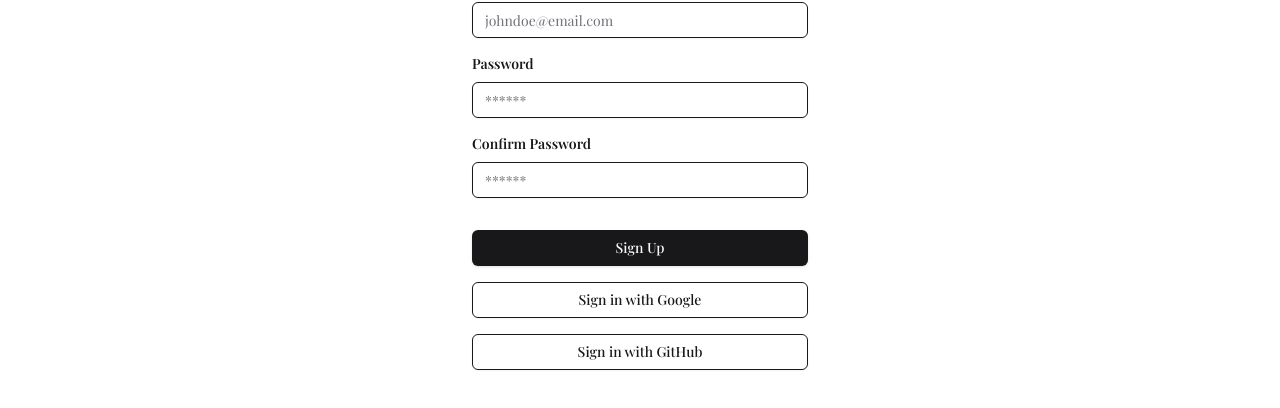
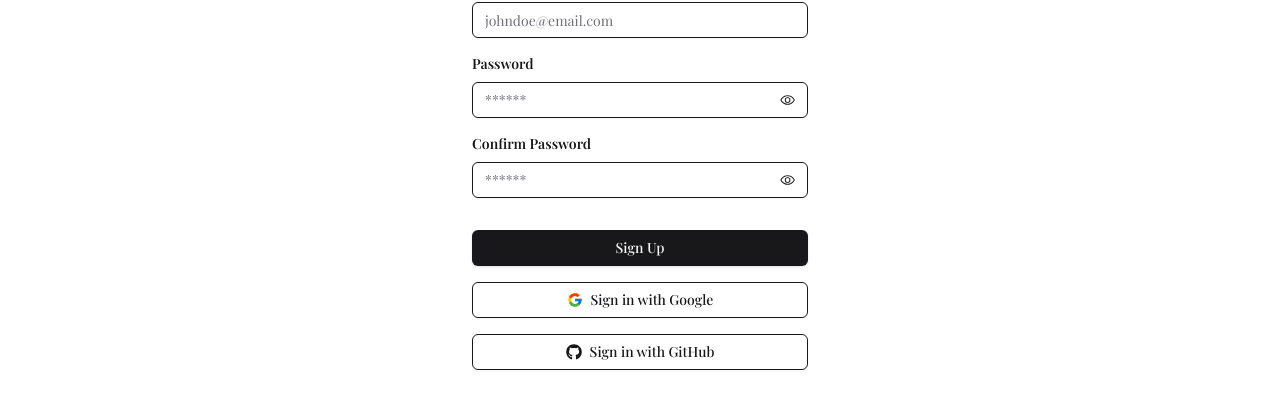
Before and after one commit to klam2k20/Postit, a Next.js app: page /sign-up in a window 1280 px wide. Shown: the part 310-718 px from the top of the page. Built offline with nearby package versions, Linux system fonts and the light colour scheme; no server answers; a web font is replaced by a local one.

Commit message:
Add loading icon to sign up and sign in buttons, add icons to social logins, add password visibility toggling

```diff
--- /dev/null
+++ b/src/components/auth/PasswordInput.tsx
@@ -0,0 +1,42 @@
+"use client";
+
+import * as React from "react";
+import { useState } from "react";
+import { PiEye, PiEyeClosed } from "react-icons/pi";
+
+interface IPasswordInputProps
+  extends React.InputHTMLAttributes<HTMLInputElement> {}
+
+const PasswordInput = React.forwardRef<HTMLInputElement, IPasswordInputProps>(
+  ({ ...props }, ref) => {
+    const [show, setShow] = useState(false);
+    return (
+      <div className="flex h-9 w-full items-center rounded-md border border-input border-zinc-900 bg-transparent px-3 py-1 shadow-sm transition-colors file:border-0 file:bg-transparent file:text-sm file:font-medium placeholder:text-muted-foreground focus-visible:outline-none focus-visible:ring-1 focus-visible:ring-ring disabled:cursor-not-allowed disabled:opacity-50">
+        <input
+          type={show ? "text" : "password"}
+          id="password"
+          placeholder="******"
+          className="w-full border-none p-0 text-sm placeholder:text-muted-foreground focus-visible:outline-none focus-visible:ring-0"
+          ref={ref}
+          {...props}
+        />
+
+        {show ? (
+          <PiEyeClosed
+            className="h-4 w-4 cursor-pointer"
+            onClick={() => setShow(false)}
+          />
+        ) : (
+          <PiEye
+            className="h-4 w-4 cursor-pointer"
+            onClick={() => setShow(true)}
+          />
+        )}
+      </div>
+    );
+  },
+);
+
+PasswordInput.displayName = "PasswordInput";
+
+export { PasswordInput };
--- a/src/components/auth/SignInForm.tsx
+++ b/src/components/auth/SignInForm.tsx
@@ -6,6 +6,7 @@ import { cn } from "@/lib/utils";
 import { zodResolver } from "@hookform/resolvers/zod";
 import { FiAlertCircle } from "react-icons/fi";
 
+import { ReloadIcon } from "@radix-ui/react-icons";
 import Link from "next/link";
 import { useState } from "react";
 import { useForm } from "react-hook-form";
@@ -13,9 +14,9 @@ import { Button, buttonVariants } from "../ui/Button";
 import { Input } from "../ui/Input";
 import FormError from "./FormError";
 import FormSuccess from "./FormSucess";
+import { PasswordInput } from "./PasswordInput";
 import SocialLogins from "./SocialLogins";
 
-//todo: loading animation for login buttons
 const SignInForm: React.FC = () => {
   const [error, setError] = useState<string | undefined>();
   const [success, setSuccess] = useState<string | undefined>();
@@ -92,14 +93,7 @@ const SignInForm: React.FC = () => {
             <label htmlFor="password" className="text-sm font-semibold">
               Password
             </label>
-            <Input
-              {...register("password")}
-              type="password"
-              id="password"
-              placeholder="******"
-              disabled={isSubmitting}
-              className="border-zinc-900"
-            />
+            <PasswordInput {...register("password")} disabled={isSubmitting} />
             {errors.password && (
               <div className="flex items-end justify-start gap-1">
                 <FiAlertCircle className="h-5 w-5 text-red-500" />
@@ -125,6 +119,7 @@ const SignInForm: React.FC = () => {
         <FormSuccess message={success} />
 
         <Button type="submit" disabled={isSubmitting} className="w-full">
+          {isSubmitting && <ReloadIcon className="mr-2 h-4 w-4 animate-spin" />}
           Sign In
         </Button>
       </form>
--- a/src/components/auth/SignUpForm.tsx
+++ b/src/components/auth/SignUpForm.tsx
@@ -12,10 +12,10 @@ import { Input } from "../ui/Input";
 import FormError from "./FormError";
 import FormSuccess from "./FormSucess";
 import SocialLogins from "./SocialLogins";
+import { PasswordInput } from "./PasswordInput";
+import { ReloadIcon } from "@radix-ui/react-icons";
 
-//TODO: Show password
-//TODO: Add Google and GitHub icons to sign in options
-//TODO: Display form as long as theres no success if success just show the success msg to confirm
+//TODO: switch from formerror and formsuccess to toast
 // email
 const SignUpForm: React.FC = () => {
   const [error, setError] = useState<string | undefined>();
@@ -110,14 +110,7 @@ const SignUpForm: React.FC = () => {
             <label htmlFor="password" className="text-sm font-semibold">
               Password
             </label>
-            <Input
-              {...register("password")}
-              type="password"
-              id="password"
-              placeholder="******"
-              disabled={isSubmitting}
-              className="border-zinc-900"
-            />
+            <PasswordInput {...register("password")} disabled={isSubmitting} />
             {errors.password && (
               <p className="-mt-2 text-sm text-red-500">
                 {errors.password.message}
@@ -129,13 +122,9 @@ const SignUpForm: React.FC = () => {
             <label htmlFor="confirmPassword" className="text-sm font-semibold">
               Confirm Password
             </label>
-            <Input
+            <PasswordInput
               {...register("confirmPassword")}
-              type="password"
-              id="confirmPassword"
-              placeholder="******"
               disabled={isSubmitting}
-              className="border-zinc-900"
             />
             {errors.confirmPassword && (
               <p className="-mt-2 text-sm text-red-500">
@@ -149,6 +138,7 @@ const SignUpForm: React.FC = () => {
         <FormSuccess message={success} />
 
         <Button type="submit" disabled={isSubmitting} className="w-full">
+          {isSubmitting && <ReloadIcon className="mr-2 h-4 w-4 animate-spin" />}
           Sign Up
         </Button>
       </form>
--- a/src/components/auth/SocialLogins.tsx
+++ b/src/components/auth/SocialLogins.tsx
@@ -1,5 +1,7 @@
 import { signIn } from "next-auth/react";
 import { Button } from "../ui/Button";
+import { FcGoogle } from "react-icons/fc";
+import { FaGithub } from "react-icons/fa";
 
 interface ISocialLoginsProps {
   isSubmitting: boolean;
@@ -24,6 +26,11 @@ const SocialLogins: React.FC<ISocialLoginsProps> = ({
           className="w-full border-zinc-900"
           onClick={() => onClick(s)}
         >
+          {s == "Google" ? (
+            <FcGoogle className="mr-2 h-4 w-4" />
+          ) : (
+            <FaGithub className="mr-2 h-4 w-4" />
+          )}
           {`Sign in with ${s}`}
         </Button>
       ))}
--- a/src/components/userMenu/UserMenu.tsx
+++ b/src/components/userMenu/UserMenu.tsx
@@ -18,7 +18,6 @@ interface IUserMenuProps {
   user: Pick<User, "name" | "image" | "email">;
 }
 
-//TODO: Add icons
 const UserMenu: React.FunctionComponent<IUserMenuProps> = ({
   user,
 }: IUserMenuProps) => {
--- a/src/lib/email.ts
+++ b/src/lib/email.ts
@@ -14,7 +14,6 @@ export const sendVerificationEmail = async (email: string, token: string) => {
   });
 }
 
-//TODO: Change to email after domain is created for Resend
 export const sendForgotPasswordEmail = async (email: string, token: string) => {
   const link = `http://localhost:3000/reset-password?token=${token}`
   await resend.emails.send({
```
Also changed, not shown: src/components/ui/Input.tsx (+8 -8 lines), 1 other file (tests, documents, lock files or other folders).
